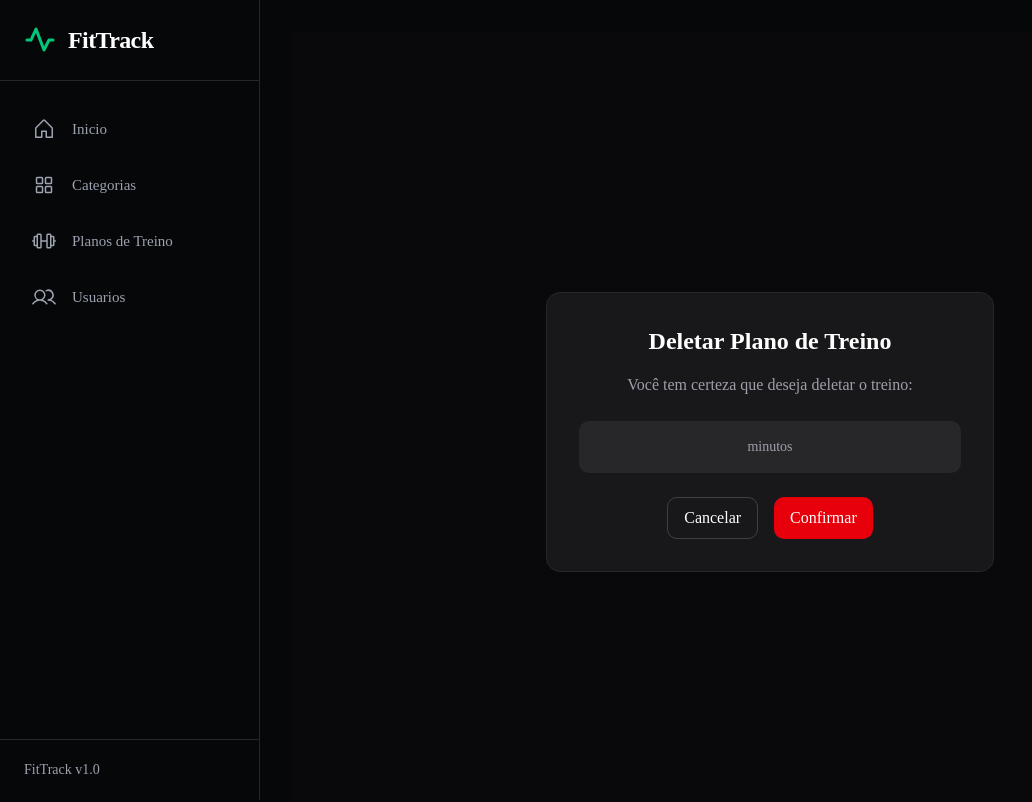
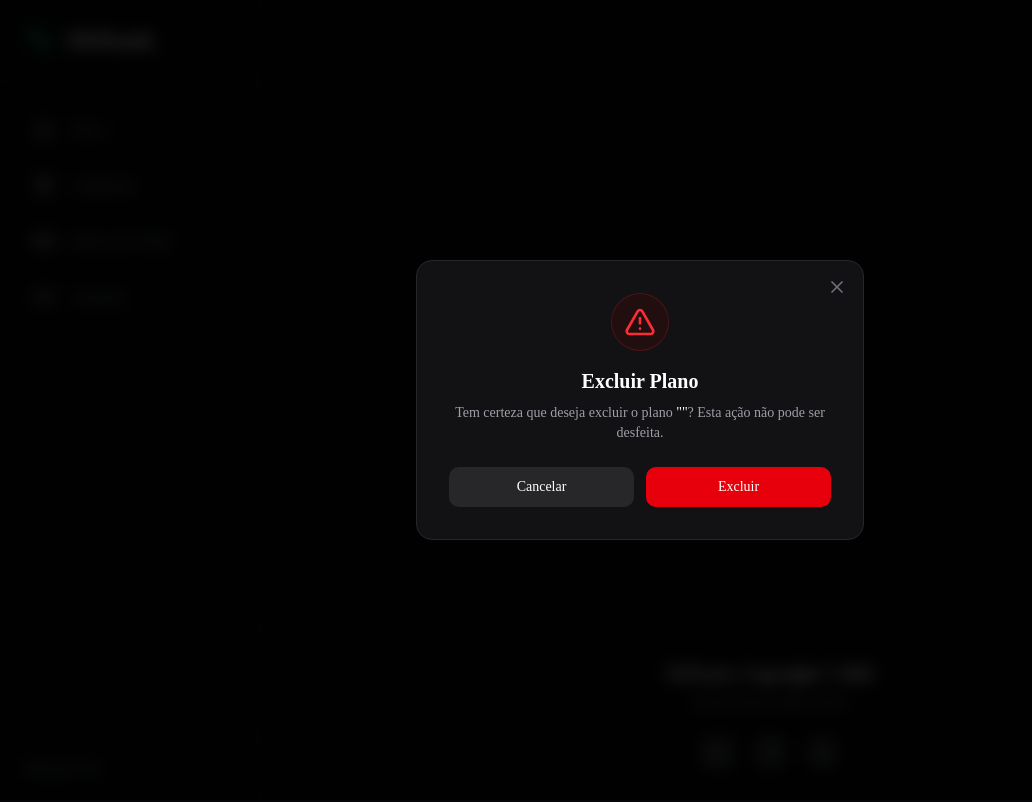
Before and after one commit to GenStudents/sistema_FitTrack_Front_end, a React (Vite) app: page /deletartreino/1 in a window 1280 px wide. Shown: the top 802 px of the page, without its empty margins (0-1032 px from the left). Built offline with nearby package versions, Linux system fonts and the light colour scheme; no server answers.

Commit message:
style: padronização do modal de exclusão e feedback visual

```diff
--- a/src/components/treino/deletartreino/DeletarTreino.tsx
+++ b/src/components/treino/deletartreino/DeletarTreino.tsx
@@ -2,6 +2,7 @@ import { useEffect, useState } from "react"
 import { useNavigate, useParams } from "react-router-dom"
 import type { Treino } from "../../../models/Treino"
 import { buscar, deletar } from "../../../services/Service"
+import { AlertTriangle, X } from "lucide-react"
 
 export default function DeletarTreino() {
   const navigate = useNavigate()
@@ -36,30 +37,38 @@ export default function DeletarTreino() {
   }
 
   return (
-    <div className="min-h-screen bg-zinc-950 text-white flex items-center justify-center">
+    <div className="fixed inset-0 z-[100] flex items-center justify-center bg-black/80 backdrop-blur-sm p-4">
+      <div className="bg-[#121214] border border-zinc-800 w-full max-w-md rounded-2xl shadow-2xl relative overflow-hidden">
 
-      <div className="bg-zinc-900 border border-zinc-800 p-8 rounded-xl w-full max-w-md">
+        {/* Botão de fechar (X) */}
+        <button
+          onClick={() => navigate("/treinos")}
+          className="absolute top-4 right-4 text-zinc-500 hover:text-white transition-colors"
+        >
+          <X size={20} />
+        </button>
 
-        <h1 className="text-2xl font-bold mb-4 text-center">
-          Deletar Plano de Treino
-        </h1>
+        <div className="p-8 flex flex-col items-center text-center">
 
-        <p className="text-zinc-400 text-center mb-6">
-          Você tem certeza que deseja deletar o treino:
-        </p>
+          {/* Ícone de Alerta para feedback de erro/exclusão */}
+          <div className="mb-4 p-3 bg-red-950/30 rounded-full border border-red-500/20 text-red-500">
+            <AlertTriangle size={32} />
+          </div>
 
-        <div className="bg-zinc-800 p-4 rounded-lg text-center mb-6">
-          <p className="font-semibold">{treino.nome}</p>
-          <p className="text-sm text-zinc-400">
-            {treino.duracao} minutos
+          {/* Título do Card */}
+          <h2 className="text-xl font-bold text-white mb-2">Excluir Plano</h2>
+
+          <p className="text-zinc-400 text-sm mb-6">
+            Tem certeza que deseja excluir o plano <span className="text-white font-medium">"{treino.nome}"</span>?
+            Esta ação não pode ser desfeita.
           </p>
-        </div>
 
-        <div className="flex gap-4 justify-center">
+        {/* Botões */}
+        <div className="flex w-full gap-3">
 
           <button
             onClick={() => navigate("/treinos")}
-            className="px-4 py-2 border border-zinc-700 rounded-lg"
+            className="flex-1 px-4 py-2.5 text-sm font-medium text-white bg-zinc-800 hover:bg-zinc-700 rounded-lg transition-colors"
           >
             Cancelar
           </button>
@@ -67,13 +76,14 @@ export default function DeletarTreino() {
           <button
             onClick={confirmarDelete}
             disabled={loading}
-            className="px-4 py-2 bg-red-600 hover:bg-red-700 rounded-lg transition"
+            className="flex-1 px-4 py-2.5 text-sm font-medium bg-red-600 hover:bg-red-700 text-white rounded-lg transition-colors"
           >
-            {loading ? "Deletando..." : "Confirmar"}
+            {loading ? "Excluindo..." : "Excluir"}
           </button>
 
         </div>
       </div>
     </div>
+  </div>
   )
 }
```
